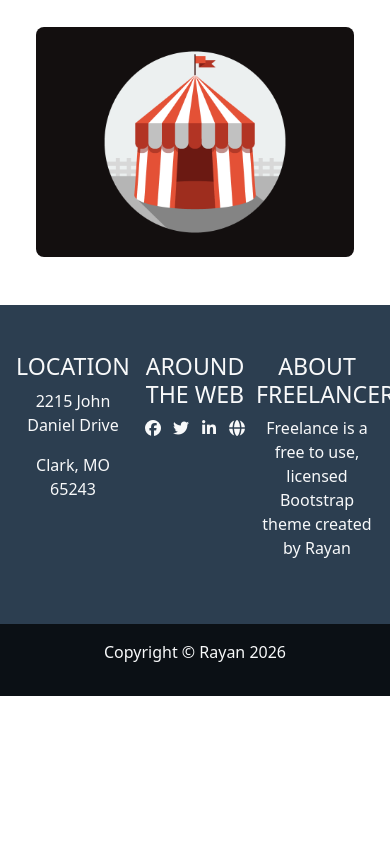
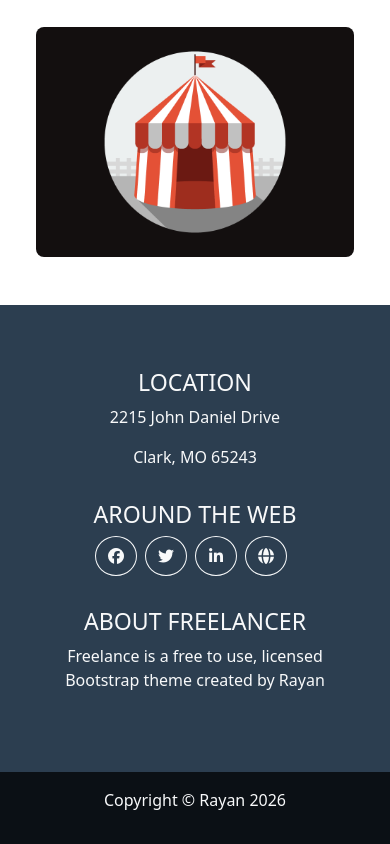
Before and after one commit to rayanelhawagry/ReactJS-Project, a React (Vite) app: page /portfolio in a window 390 px wide. Shown: the part 1579-2423 px from the top of the page. Before the commit the page ends 2275 px from the top, so only its background shows below. Built offline with nearby package versions, Linux system fonts and the light colour scheme.

Commit message:
Refactor Footer (top section) component layout and make it responsive

```diff
--- a/src/Components/Footer/Footer.jsx
+++ b/src/Components/Footer/Footer.jsx
@@ -5,21 +5,29 @@ export default function Footer() {
     return (
         <>
             <footer>
-                <div className="top overflow-auto">
-                    <div className="container d-flex justify-content-around text-center text-light mt-5 mb-5">
+                <div className="top overflow-auto p-40">
+                    <div className="card-group d-flex justify-content-between align-content-between text-center text-light m-4">
                         <div className='section'>
                             <h3>LOCATION</h3>
                             <p>2215 John Daniel Drive</p>
                             <p>Clark, MO 65243</p>
                         </div>
 
-                        <div className='section'>
+                        <div className='section around'>
                             <h3>AROUND THE WEB</h3>
-                            <div className="icons">
-                                <i className='fa-brands fa-facebook mx-1 icon'></i>
-                                <i className='fa-brands fa-twitter mx-1 icon'></i>
-                                <i className='fa-brands fa-linkedin-in mx-1 icon'></i>
-                                <i className='fa-solid fa-globe mx-1 icon'></i>
+                            <div className="icons mt-3">
+                                <div className='me-1 border border-light rounded-circle p-2 me-2 d-inline'>
+                                    <i className='fa-brands fa-facebook mx-1 icon'></i>
+                                </div>
+                                <div className='me-1 border border-light rounded-circle p-2 me-2 d-inline'>
+                                    <i className='fa-brands fa-twitter mx-1 icon'></i>
+                                </div>
+                                <div className='me-1 border border-light rounded-circle p-2 me-2 d-inline'>
+                                    <i className='fa-brands fa-linkedin-in mx-1 icon'></i>
+                                </div>
+                                <div className='me-1 border border-light rounded-circle p-2 me-2 d-inline'>
+                                    <i className='fa-solid fa-globe mx-1 icon'></i>
+                                </div>
                             </div>
                         </div>
 
--- a/src/Components/Footer/Footer.modules.css
+++ b/src/Components/Footer/Footer.modules.css
@@ -1,3 +1,7 @@
+.p-40 {
+    padding: 2.5rem;
+}
+
 .top {
     background-color: #2C3E50;
 }
@@ -6,6 +10,26 @@
     background-color: #0B1015;
 }
 
-.top .container .section {
+.top .card-group .section {
     width: 33.3333333%;
 }
+
+.top .card-group .section .icons div i {
+    width: 1rem;
+    height: 1rem;
+}
+
+@media all and (width < 992px) {
+    .top .card-group {
+        flex-direction: column;
+    }
+
+    .top .card-group .section {
+        width: 100%;
+    }
+
+    .top .card-group .section.around {
+        margin-top: 1rem;
+        margin-bottom: 2.5rem;
+    }
+}
```
